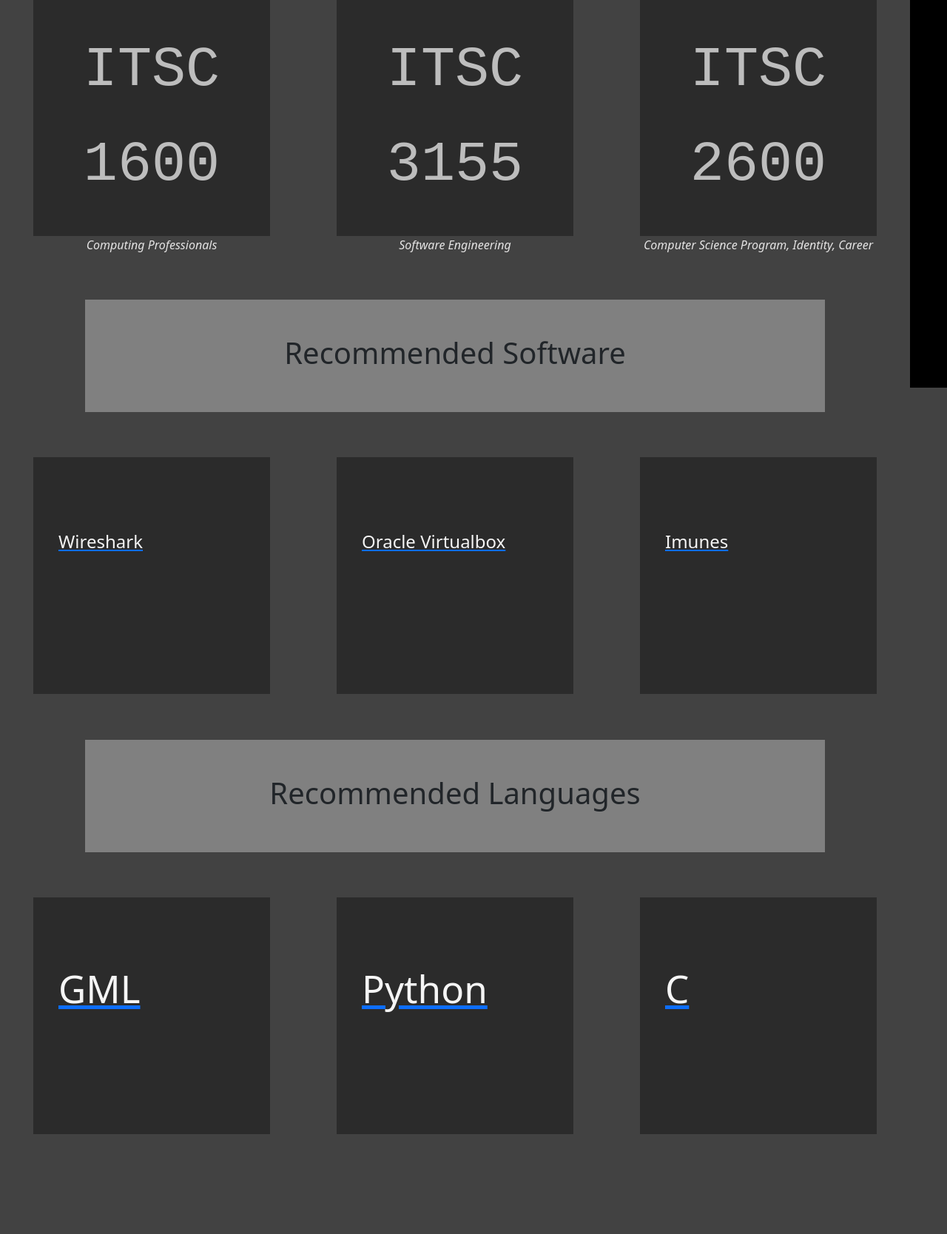
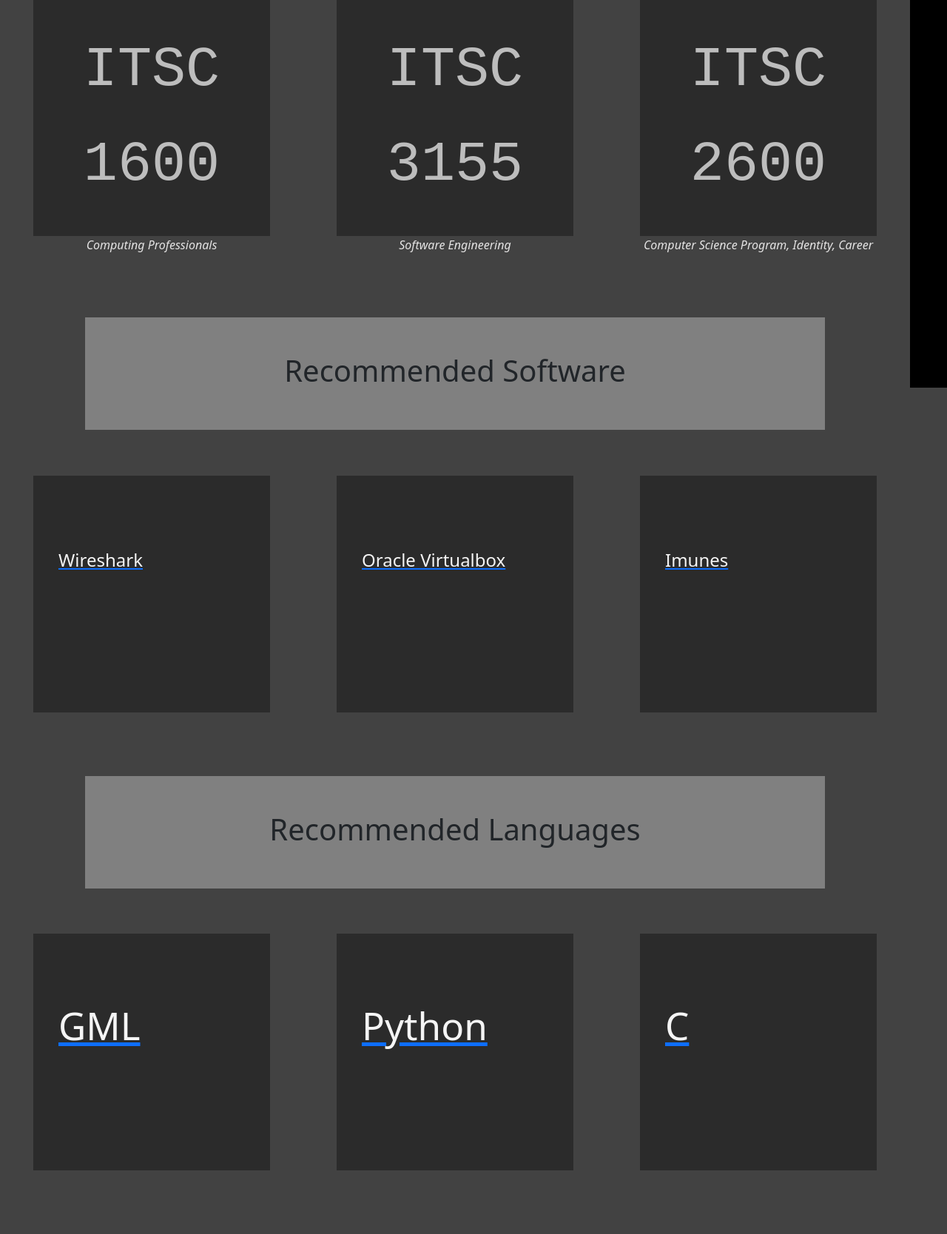
Before and after one commit to jeffreyalanwang/cheesecookie, a Flask app: page /explore/ in a window 1280 px wide. Shown: the part 276-1944 px from the top of the page at 74% size. Before the commit the page ends 1809 px from the top, so only its background shows below. Run offline with Flask 2, Linux system fonts and the light colour scheme; data comes from the database, SQL or seed files in the repository.

Commit message:
forgot to add to last commit

```diff
--- a/templates/explore.html
+++ b/templates/explore.html
@@ -25,7 +25,7 @@
     {% if courses|length > 0  %}
         {% for course in courses %}
 
-        <div class="col-md-4 d-flex justify-content-center">
+        <div class="card-name-combo col-md-4 d-flex justify-content-center">
             <a href="/course/{{ course.id }}" style="text-decoration: none;">
                 <div class="card border-40 rounded-0">
                     <div class="card-body">
@@ -71,7 +71,7 @@
 <div class="card-group">
 {% if softwares|length > 0  %}
     {% for software in softwares %}
-    <div class="col-md-4 d-flex justify-content-center">
+    <div class="card-name-combo col-md-4 d-flex justify-content-center">
         <a href="/software/{{ software.id }}">
             <div class="card border-0 rounded-0">
                 <div class="card-body">
@@ -111,7 +111,7 @@
 <div class="card-group">
 {% if languages|length > 0  %}
     {% for language in languages %}
-    <div class="col-md-4 d-flex justify-content-center">
+    <div class="card-name-combo col-md-4 d-flex justify-content-center">
             <a href="/language/{{ language.id }}">
                 <div class="card border-0 rounded-0">
                 <div class="card-body">
```
